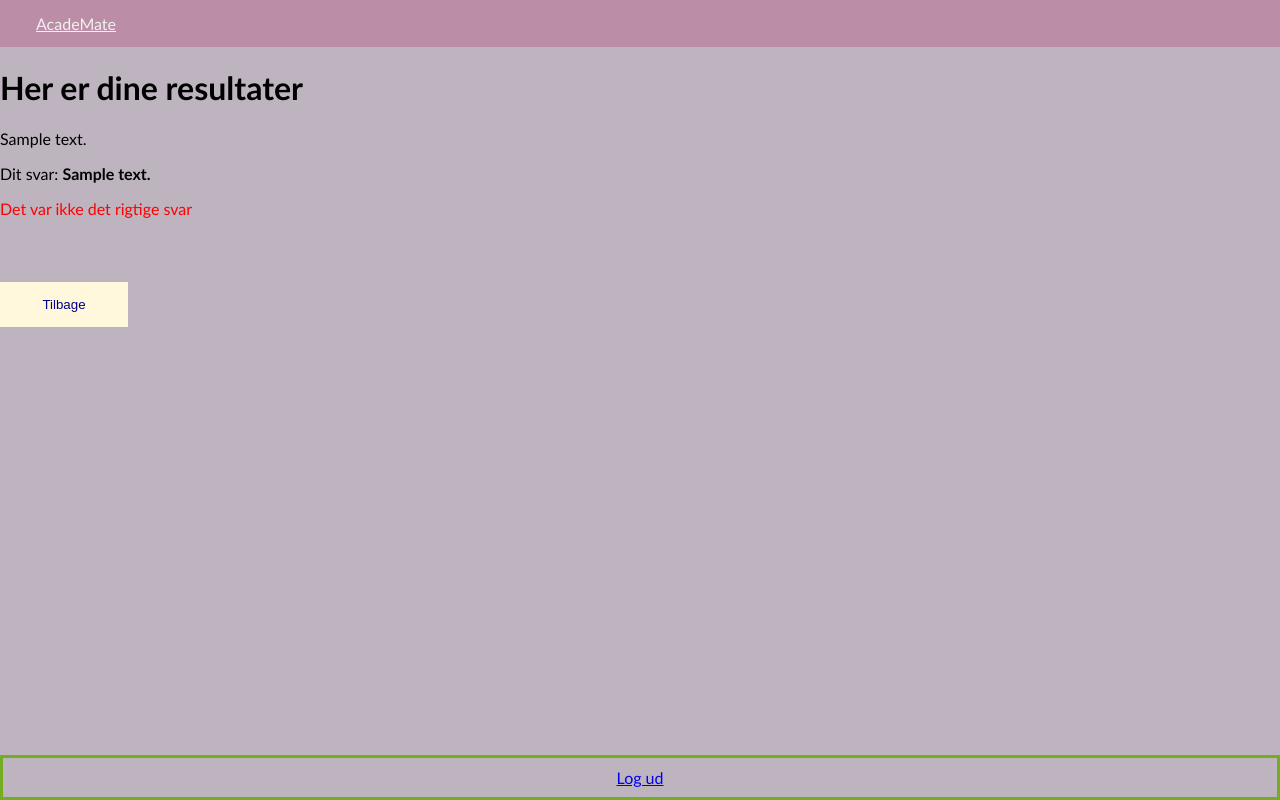
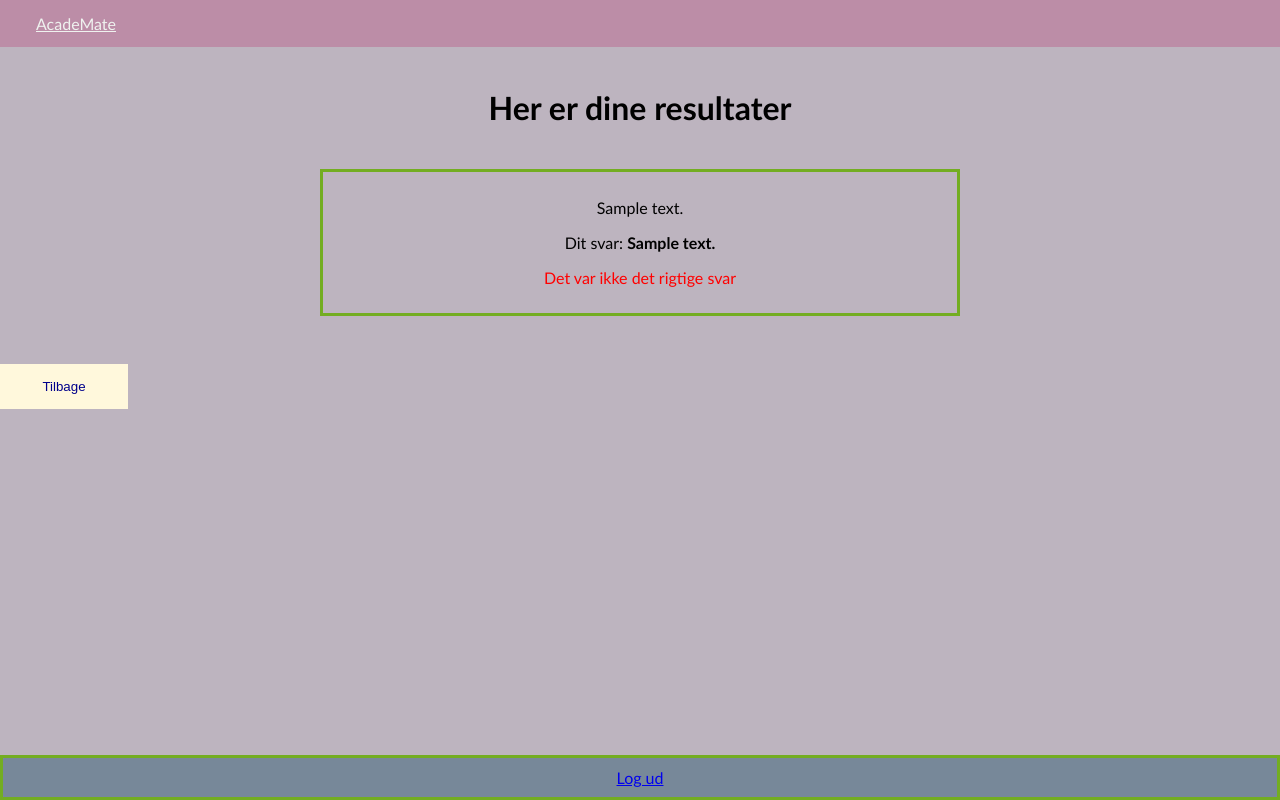
Before and after one commit to Wistoft2410/Mini-Eksamen-DDU, a Python web app: template templates/resultat.html in a window 1280 px wide. Run offline with Jinja, Linux system fonts and the light colour scheme; the template is opened without the code that fills it: most values are stand-ins (such as "Sample title", 1, 10 or a date in 2020).

Commit message:
få updates

```diff
--- a/static/styles/stylesheet.css
+++ b/static/styles/stylesheet.css
@@ -25,31 +25,6 @@ text-align: center;
 padding: 7px 20px;
 color: #EFF2EF;
 }
-/*@media screen and (max-width: 600px) {
-  .topnav a {
-    float: none;
-    width: 100%;
-  }
-}
-@media screen and (max-width: 600px) {
-  .left {
-    float: none;
-    width: 100%;
-  }
-}
-@media screen and (max-width: 600px) {
-  .middle {
-    float: none;
-    width: 100%;
-  }
-}
-@media screen and (max-width: 600px) {
-  .right {
-    float: none;
-    width: 100%;
-  }
-}*/
-
 .topnav p  {
 float: left;
 display: block;
@@ -96,7 +71,8 @@ margin: 0;
   text-align: center;
   border: 3px solid #73AD21;
   padding: 10px 0;
-
+  background-image: url ("fot.png");
+  background-color: lightslategrey;
 }
 
 .select {
--- a/templates/resultat.html
+++ b/templates/resultat.html
@@ -9,8 +9,11 @@
             <p><a href="/">AcadeMate</a></p>
         </div>
 
+        <div class ="header">
         <h1>Her er dine resultater</h1>
+        </div>
 
+        <div class ="middle">
         <p>{{ question_text }}</p>
 
         <p>Dit svar: <b>{{ answerText }}</b></p>
@@ -20,6 +23,7 @@
         {% else %}
             <p style="color: red;">Det var ikke det rigtige svar</p>
         {% endif %}
+    </div>
 
         <br><br>
         <form action="/startside" method='POST'>
--- a/templates/test.html
+++ b/templates/test.html
@@ -20,8 +20,10 @@
                     <option value="{{ question.answer1 }}">{{ question.answer1 }}</option>
                     <option value="{{ question.answer2 }}">{{ question.answer2 }}</option>
                 </select>
+
             </div>
-            <button type="submit" id="knap">slut test</button>
+            <div class ="middle"><button type="submit" id="knap">slut test</button>
+            </div>
         </form>
     </body>
 </html>
```
Also changed, not shown: static/styles/fot.png (added).
